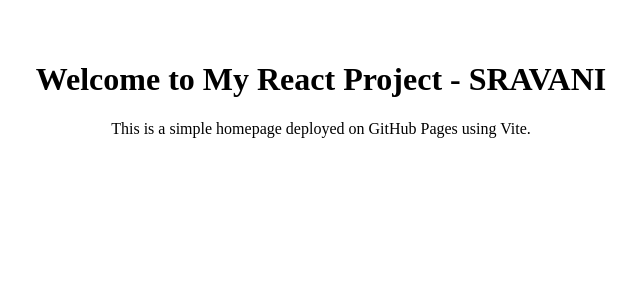
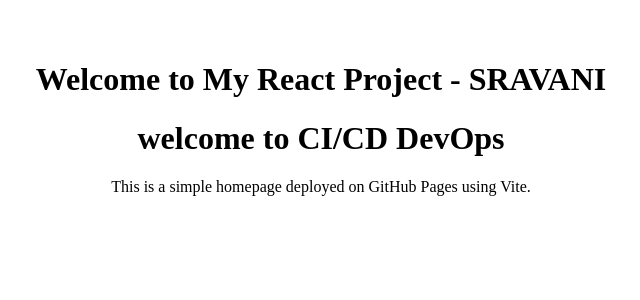
Before and after one commit to Sravanibalaraju/reactapp205-gitactions, a React (Vite) app: page / in a window 1280 px wide. Shown: the top 300 px of the page, without its empty margins (319-959 px from the left). Built offline with nearby package versions, Linux system fonts and the light colour scheme.

Commit message:
updated App.jsx

```diff
--- a/src/App.jsx
+++ b/src/App.jsx
@@ -4,6 +4,7 @@
   return (
     <div className="container">
       <h1>Welcome to My React Project - SRAVANI</h1>
+      <h1>welcome to CI/CD DevOps</h1>
       <p>This is a simple homepage deployed on GitHub Pages using Vite.</p>
     </div>
   );
```
